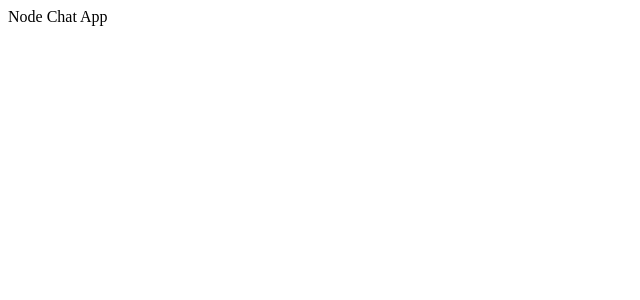
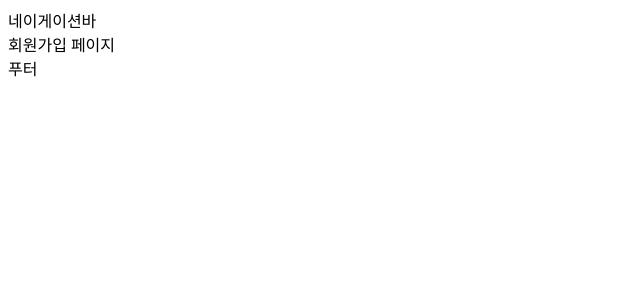
Before and after one commit to choewy/nest-scheduler, a React (Create React App) app in the folder client/: page /signup in a window 1280 px wide. Shown: the top 300 px of the page, without its empty margins (0-640 px from the left). Built offline with nearby package versions, Linux system fonts and the light colour scheme.

Commit message:
setting default Components

```diff
--- a/client/src/components/App.js
+++ b/client/src/components/App.js
@@ -1,5 +1,28 @@
+import { Suspense } from 'react';
+import { Routes, Route } from 'react-router-dom';
+import Loading from './commons/Loading';
+import NavBar from './commons/NavBar';
+import Footer from './commons/Footer';
+import LandingPage from './pages/LandingPage';
+import SignUpPage from './pages/SIgnUpPage';
+import SignInPage from './pages/SignInPage';
+import ChatPage from './pages/ChatPage';
+
 const App = () => {
-    return <div>Node Chat App</div>
+    return (
+        <Suspense fallback={<Loading />}>
+            <NavBar />
+            <div className='app-wrapper'>
+                <Routes>
+                    <Route path="/" element={<LandingPage />} />
+                    <Route path="/signup" element={<SignUpPage />} />
+                    <Route path="/signin" element={<SignInPage />} />
+                    <Route path="/chat" element={<ChatPage />} />
+                </Routes>
+            </div>
+            <Footer />
+        </Suspense>
+    );
 };
 
 export default App;
--- /dev/null
+++ b/client/src/components/commons/Footer.js
@@ -0,0 +1,7 @@
+const Footer = () => {
+    return (
+        <div>푸터</div>
+    );
+};
+
+export default Footer;
--- /dev/null
+++ b/client/src/components/commons/Loading.js
@@ -0,0 +1,7 @@
+const Loading = () => {
+    return (
+        <div>로딩</div>
+    );
+};
+
+export default Loading;
--- /dev/null
+++ b/client/src/components/commons/NavBar.js
@@ -0,0 +1,7 @@
+const NavBar = () => {
+    return (
+        <div>네이게이션바</div>
+    );
+};
+
+export default NavBar;
--- /dev/null
+++ b/client/src/components/pages/ChatPage.js
@@ -0,0 +1,9 @@
+const ChatPage = () => {
+    return (
+        <div>
+            채팅 페이지
+        </div>
+    );
+};
+
+export default ChatPage;
--- /dev/null
+++ b/client/src/components/pages/LandingPage.js
@@ -0,0 +1,9 @@
+const LandingPage = () => {
+    return (
+        <div>
+            랜딩 페이지
+        </div>
+    );
+};
+
+export default LandingPage;
--- /dev/null
+++ b/client/src/components/pages/SIgnUpPage.js
@@ -0,0 +1,9 @@
+const SignUpPage = () => {
+    return (
+        <div>
+            회원가입 페이지
+        </div>
+    );
+};
+
+export default SignUpPage;
--- /dev/null
+++ b/client/src/components/pages/SignInPage.js
@@ -0,0 +1,9 @@
+const SignInPage = () => {
+    return (
+        <div>
+            로그인 페이지
+        </div>
+    );
+};
+
+export default SignInPage;
```
